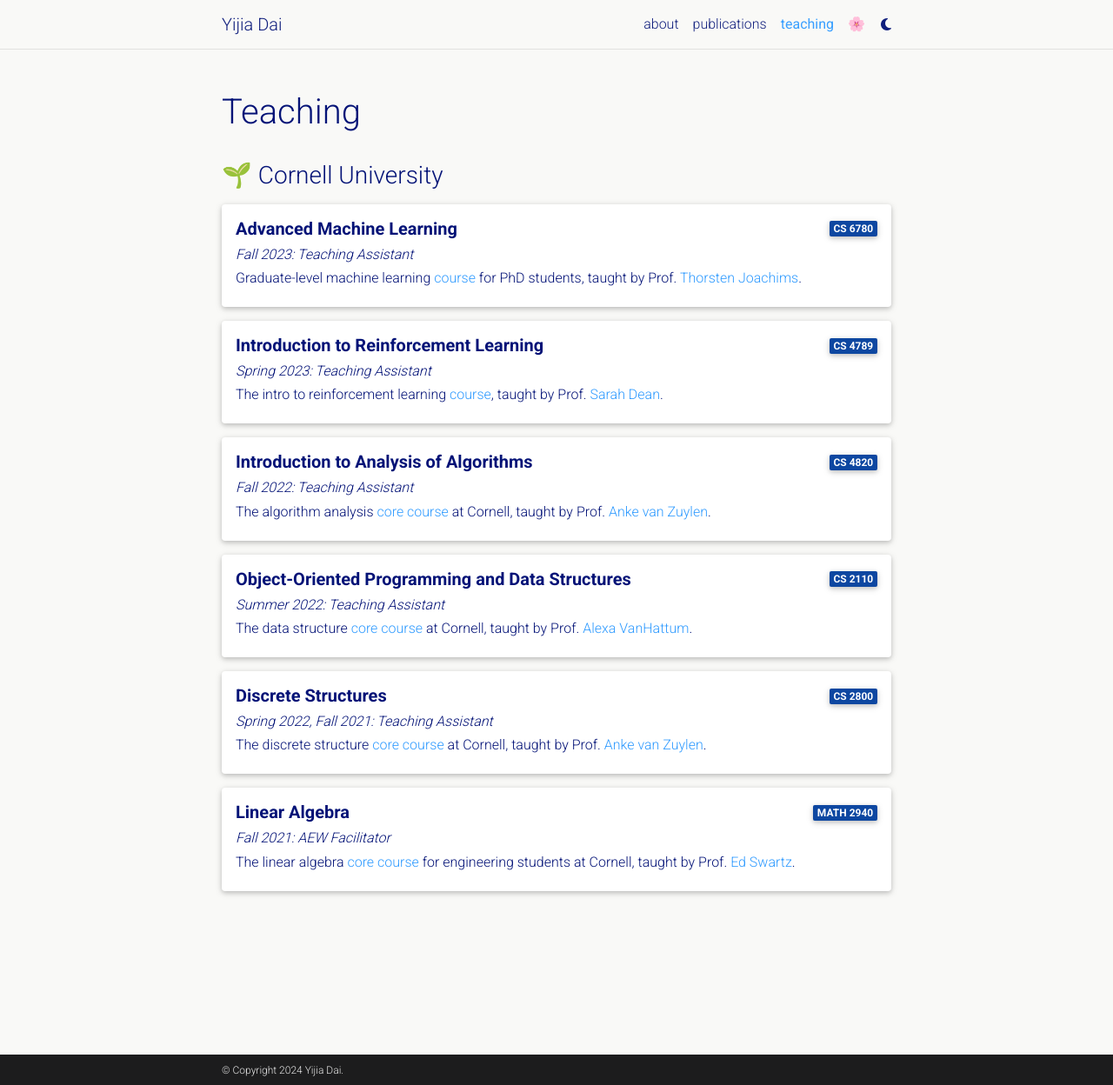
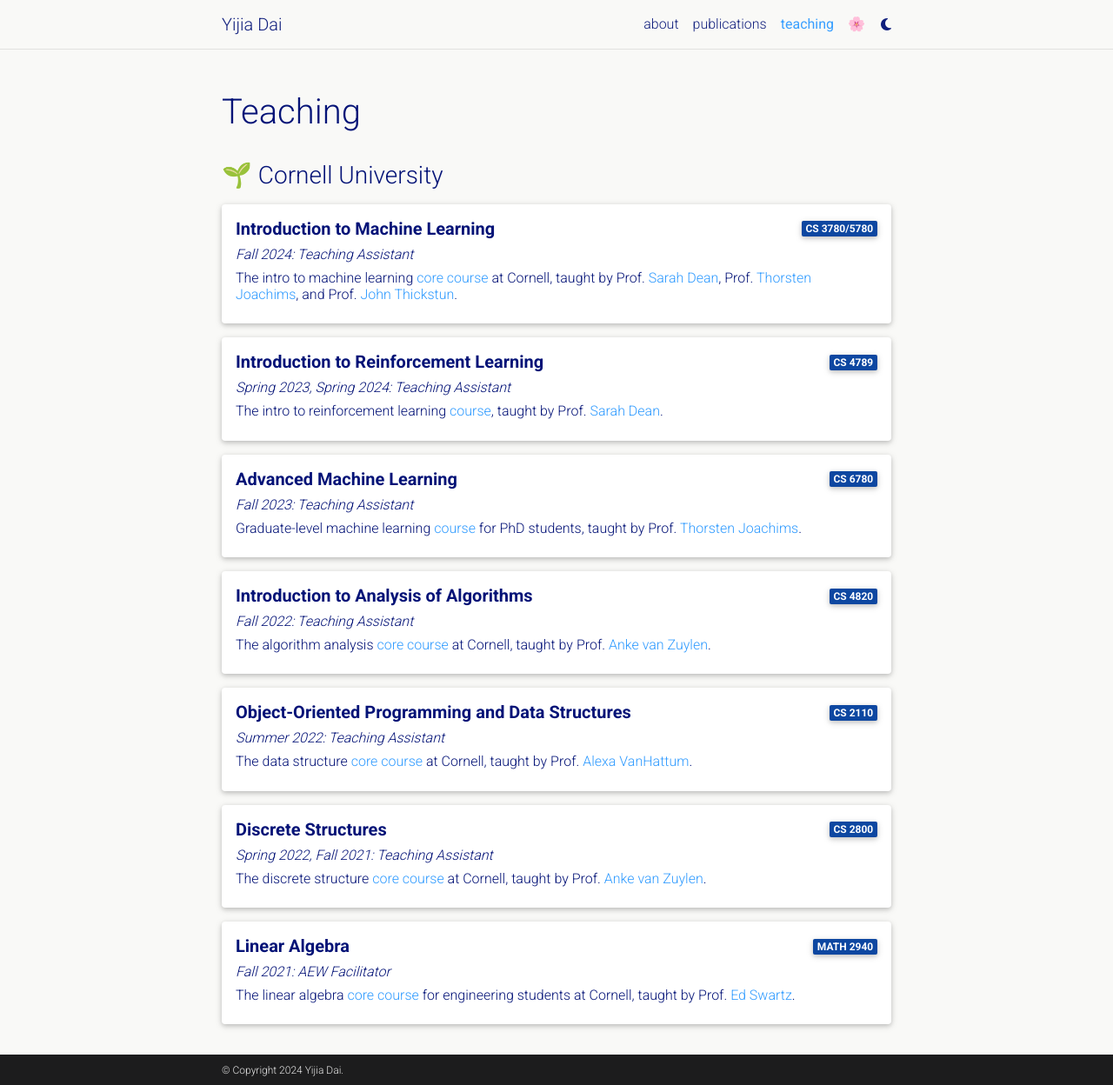
Before and after one commit to DaiYijia02/DaiYijia02.github.io, a Jekyll site: the page built from _pages/teaching.md, in a window 1280 px wide and 1248 px high. Shown: the whole window at 87% size. Built offline with Jekyll 4.4.1, drawn with Linux system fonts in a browser that asks for light colours; comment, search, counter and statistics services are not loaded; a style sheet for code colours, icons or effects is not loaded.

Commit message:
New update.

```diff
--- a/_pages/teaching.md
+++ b/_pages/teaching.md
@@ -13,16 +13,16 @@
   <div class="p-3">
     <div class="row">
       <div class="col-sm-10">
-        <h5 class="font-weight-bold">Advanced Machine Learning</h5>
+        <h5 class="font-weight-bold">Introduction to Machine Learning</h5>
       </div>
       <div class="col-sm-2 text-left text-sm-right">
         <span class="badge font-weight-bold primary-color-dark darken-1 text-uppercase align-middle">
-            CS 6780
+            CS 3780/5780
         </span>
       </div>
     </div>
-    <h6 class="font-italic mt-2 mt-sm-0">Fall 2023: Teaching Assistant</h6>
-    <h6 class="mt-2 mt-sm-0">Graduate-level machine learning   <a href="https://www.cs.cornell.edu/courses/cs6780/2023fa/" target="_blank">course</a> for PhD students, taught by Prof. <a href="https://www.cs.cornell.edu/people/tj/" target="_blank">Thorsten Joachims</a>.</h6>
+    <h6 class="font-italic mt-2 mt-sm-0">Fall 2024: Teaching Assistant</h6>
+    <h6 class="mt-2 mt-sm-0">The intro to machine learning <a href="https://www.cs.cornell.edu/courses/cs3780/2024fa/" target="_blank">core course</a> at Cornell, taught by Prof. <a href="https://sdean.website/" target="_blank">Sarah Dean</a>, Prof. <a href="https://www.cs.cornell.edu/people/tj/" target="_blank">Thorsten Joachims</a>, and Prof. <a href="https://johnthickstun.com" target="_blank">John Thickstun</a>.</h6>
   </div>
 </div>
 
@@ -38,9 +38,26 @@
         </span>
       </div>
     </div>
-    <h6 class="font-italic mt-2 mt-sm-0">Spring 2023: Teaching Assistant</h6>
+    <h6 class="font-italic mt-2 mt-sm-0">Spring 2023, Spring 2024: Teaching Assistant</h6>
     <h6 class="mt-2 mt-sm-0">The intro to reinforcement learning <a href="https://sdean.website/cs4789.html" target="_blank">course</a>, taught by Prof. <a href="https://sdean.website/" target="_blank">Sarah Dean</a>.</h6>
 
+  </div>
+</div>
+
+<div class="card mt-3">
+  <div class="p-3">
+    <div class="row">
+      <div class="col-sm-10">
+        <h5 class="font-weight-bold">Advanced Machine Learning</h5>
+      </div>
+      <div class="col-sm-2 text-left text-sm-right">
+        <span class="badge font-weight-bold primary-color-dark darken-1 text-uppercase align-middle">
+            CS 6780
+        </span>
+      </div>
+    </div>
+    <h6 class="font-italic mt-2 mt-sm-0">Fall 2023: Teaching Assistant</h6>
+    <h6 class="mt-2 mt-sm-0">Graduate-level machine learning   <a href="https://www.cs.cornell.edu/courses/cs6780/2023fa/" target="_blank">course</a> for PhD students, taught by Prof. <a href="https://www.cs.cornell.edu/people/tj/" target="_blank">Thorsten Joachims</a>.</h6>
   </div>
 </div>
 
```
